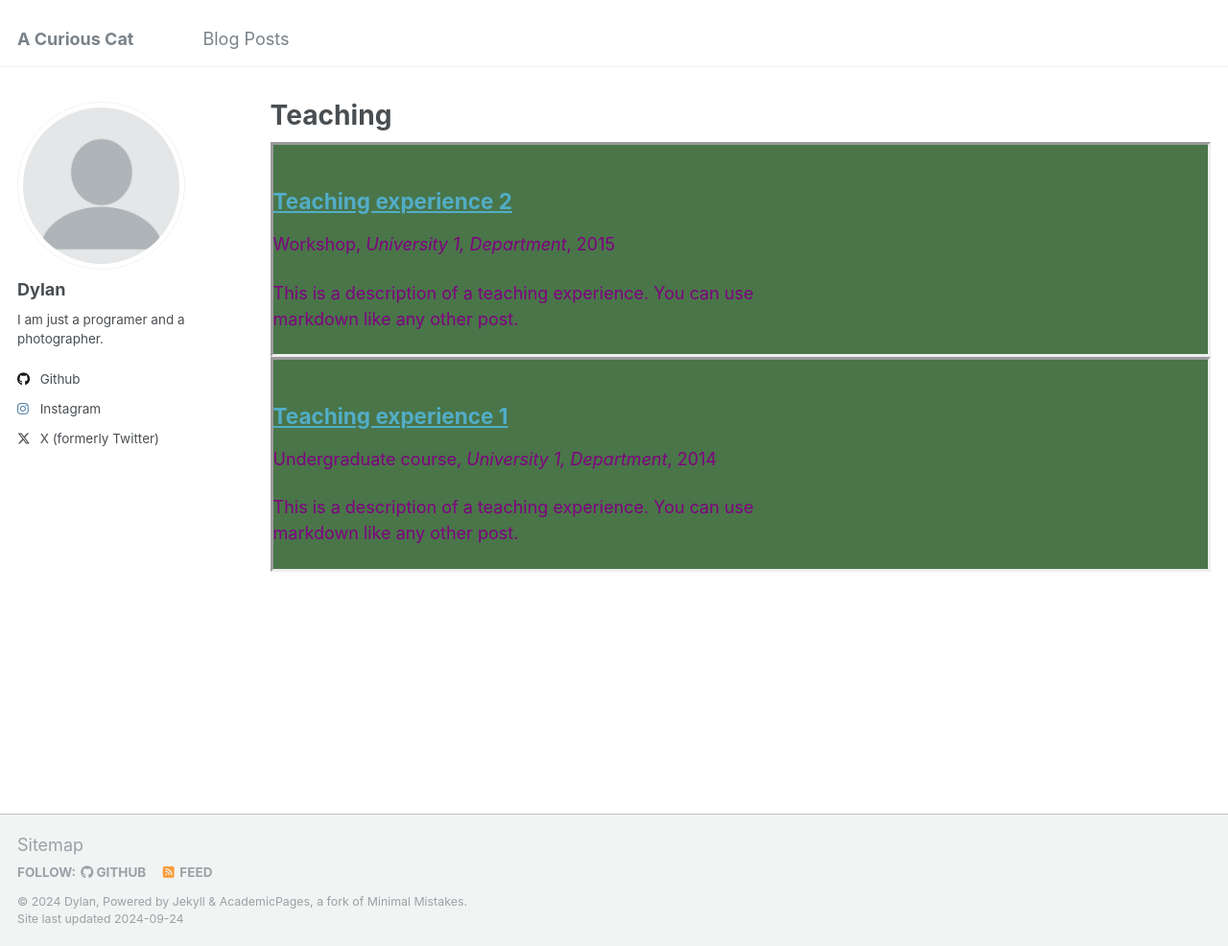
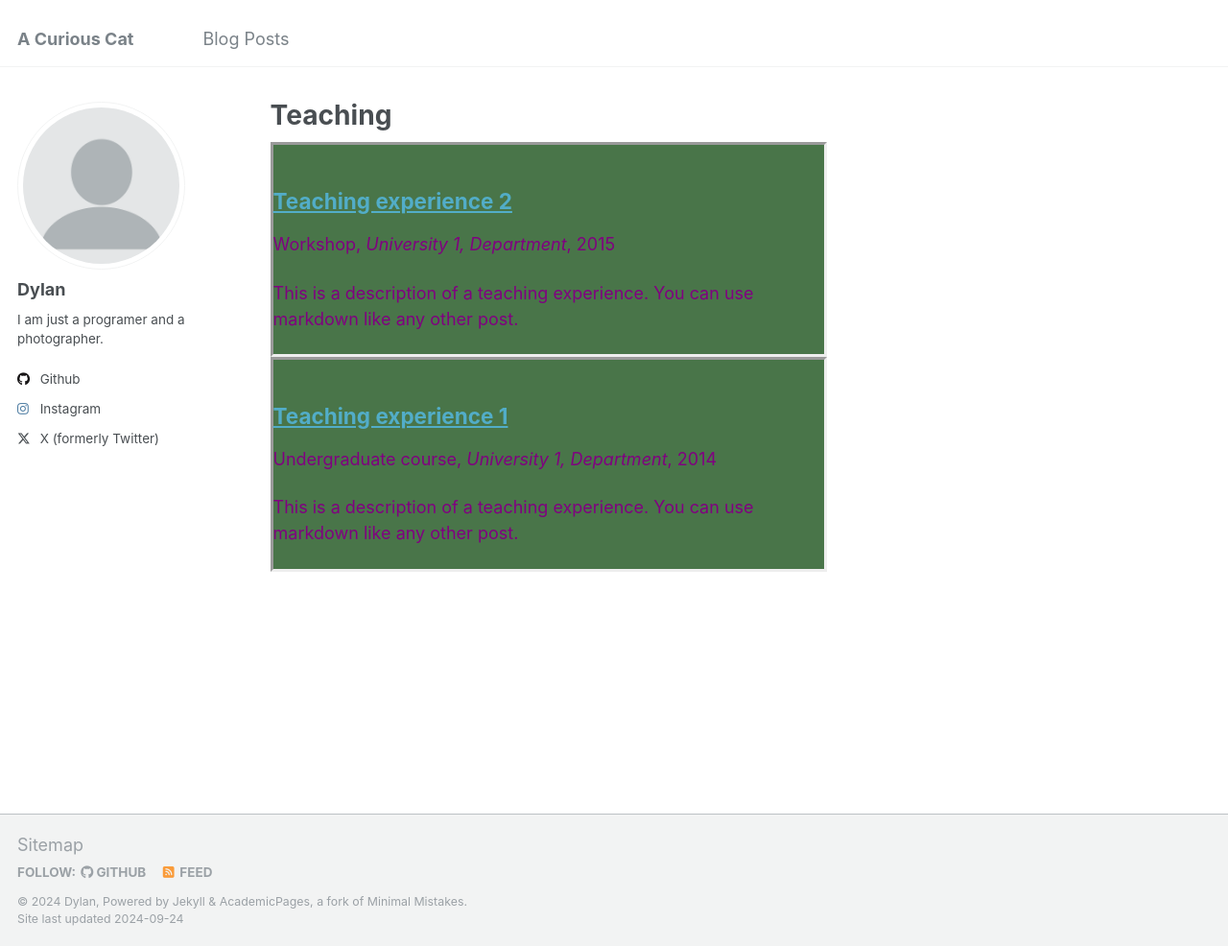
Before and after one commit to mdylantk/mdylantk.github.io, a Jekyll site: the page built from _pages/teaching.html, in a window 1280 px wide and 986 px high. Shown: the whole window at 96% size. Built offline with Jekyll 4.4.1, drawn with Linux system fonts in a browser that asks for light colours.

Commit message:
update
I decided to remove content_container from html files. The _content.scss will be used to make custom version of certain elements related to content. The idea is to use the web inspector to locate the class and use that to modify a custom version. Also this is a test to see what happen if I try to override a class instead of modifying it.

```diff
--- a/_includes/archive-single.html
+++ b/_includes/archive-single.html
@@ -1,6 +1,3 @@
-<div class="content_container">
-
-
 {% include base_path %}
 
 {% if post.header.teaser %}
@@ -71,4 +68,3 @@
 
   </article>
 </div>
-</div>
--- a/_sass/_content.scss
+++ b/_sass/_content.scss
@@ -1,8 +1,9 @@
 /* ==========================================================================
    Content
+   -this will be for custom override or options related to content items
    ========================================================================== */
 
-   .content_container {
+   .archive__item {
         background-color: rgb(73, 117, 73);
         color: purple;
         border-style: inset;
```
Lines whose indentation alone changed are shown as unchanged.
